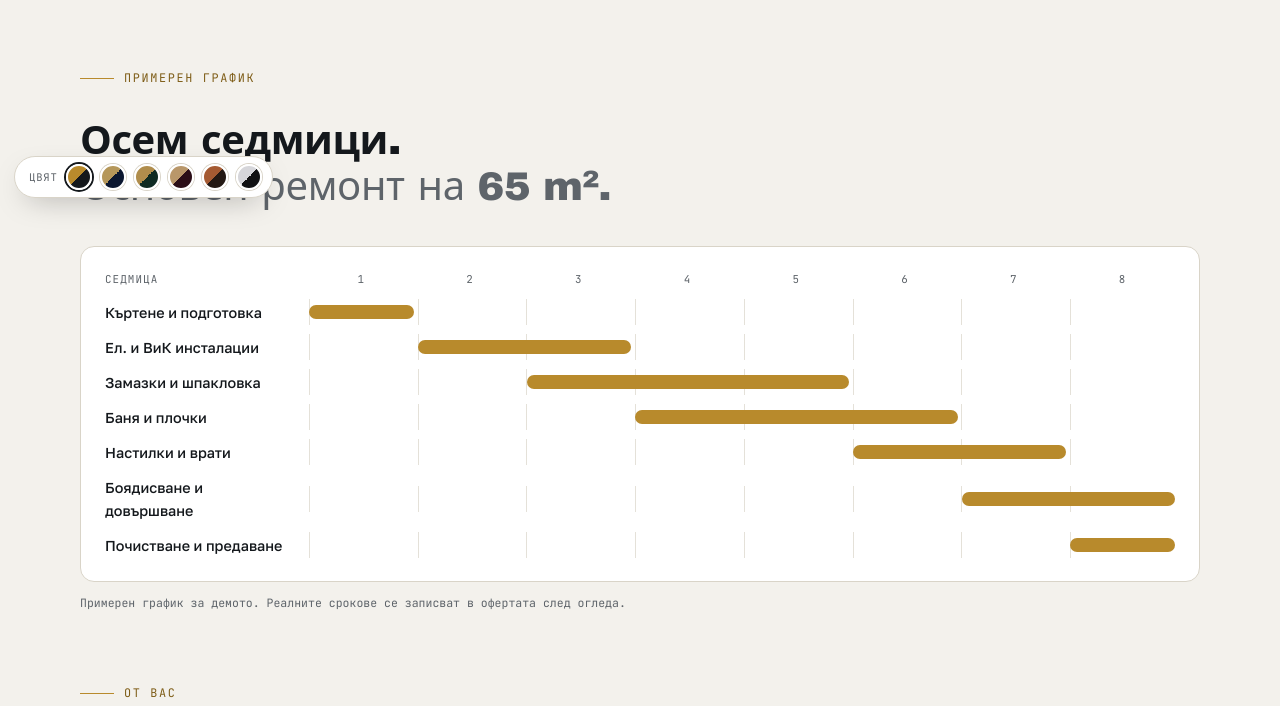
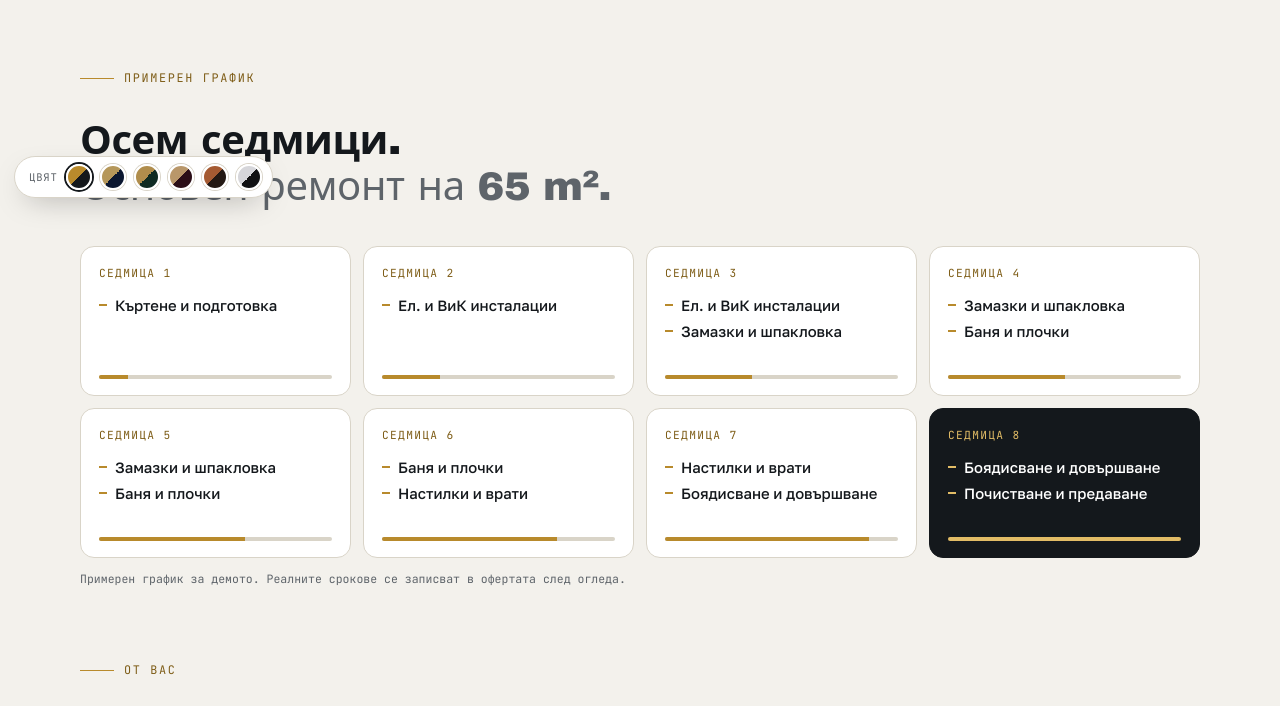
Before and after one commit to knenchevv-prog/hicomfort-demo, a plain HTML site: page site/kak-rabotim.html in a window 1280 px wide. Shown: the part 588-1294 px from the top of the page. Drawn offline with Linux system fonts and the light colour scheme; a web font is replaced by a local one.

Commit message:
Swap the Services and FAQ animations; show the schedule as week cards
Co-Authored-By: Claude Fable 5.2 <noreply@anthropic.com>
Claude-Session: https://claude.ai/code/session_01PR6kB6sXJjud9bWuA1Eit4

```diff
--- a/site/assets/site.css
+++ b/site/assets/site.css
@@ -374,3 +374,19 @@ footer a{color:#E6E8EA}
 @media (max-width:560px){.grid4{grid-template-columns:1fr}.gantt{padding:18px 14px}.gantt .row{grid-template-columns:104px 1fr;gap:10px;font-size:.82rem}}
 .nf{min-height:60vh;display:grid;place-items:center;text-align:center;padding:72px 20px}
 .nf .more{justify-content:center}
+
+/* week-by-week calendar */
+.cal{display:grid;grid-template-columns:repeat(4,1fr);gap:12px}
+.wkc{background:var(--sheet);border:1px solid var(--line);border-radius:var(--r);padding:18px 18px 16px;display:grid;grid-template-rows:auto 1fr auto;gap:12px;min-height:150px}
+.wkc .no{font-family:var(--mono);font-size:.7rem;letter-spacing:.12em;text-transform:uppercase;color:var(--brass-deep)}
+.wkc ul{margin:0;padding:0;list-style:none;display:grid;gap:6px;align-content:start;font-size:.93rem;font-weight:500;line-height:1.35}
+.wkc li{padding-left:16px;position:relative}
+.wkc li::before{content:"";position:absolute;left:0;top:.62em;width:8px;height:2px;background:var(--brass)}
+.wkc .pbar{height:4px;border-radius:2px;background:var(--line);overflow:hidden}
+.wkc .pbar i{display:block;height:100%;background:var(--brass)}
+.wkc.last{background:var(--ink);border-color:var(--ink);color:#fff}
+.wkc.last .no{color:var(--glow)}
+.wkc.last li::before,.wkc.last .pbar i{background:var(--glow)}
+.wkc.last .pbar{background:rgba(255,255,255,.18)}
+@media (max-width:900px){.cal{grid-template-columns:1fr 1fr}}
+@media (max-width:560px){.wkc{padding:14px;min-height:0}.wkc ul{font-size:.86rem}}
--- a/site/assets/site.js
+++ b/site/assets/site.js
@@ -160,7 +160,7 @@
   // scroll reveal
   if('IntersectionObserver' in window&&!rm){
     var io=new IntersectionObserver(function(en){en.forEach(function(e){if(e.isIntersecting){e.target.classList.add('in');io.unobserve(e.target)}})},{rootMargin:'0px 0px -8% 0px'});
-    $$('.pg .head,.sub .head,.card,.g,.step,.calc,.rev,.ba,.gantt,.tbl,details,form').forEach(function(el,i){el.classList.add('rv');el.style.transitionDelay=(i%4*70)+'ms';io.observe(el)});
+    $$('.pg .head,.sub .head,.card,.g,.step,.calc,.rev,.ba,.wkc,.tbl,details,form').forEach(function(el,i){el.classList.add('rv');el.style.transitionDelay=(i%4*70)+'ms';io.observe(el)});
   }
 
   // gallery
--- a/site/kak-rabotim.html
+++ b/site/kak-rabotim.html
@@ -69,15 +69,15 @@
       <p class="eyebrow">Примерен график</p>
       <h2>Осем седмици.<span class="thin">Основен ремонт на 65 m².</span></h2>
     </div>
-      <div class="gantt">
-        <div class="row wk"><span>Седмица</span><div class="track"><span>1</span><span>2</span><span>3</span><span>4</span><span>5</span><span>6</span><span>7</span><span>8</span></div></div>
-        <div class="row"><span>Къртене и подготовка</span><div class="track" style="--n:0"><i style="grid-column:1/2"></i></div></div>
-        <div class="row"><span>Ел. и ВиК инсталации</span><div class="track" style="--n:1"><i style="grid-column:2/4"></i></div></div>
-        <div class="row"><span>Замазки и шпакловка</span><div class="track" style="--n:2"><i style="grid-column:3/6"></i></div></div>
-        <div class="row"><span>Баня и плочки</span><div class="track" style="--n:3"><i style="grid-column:4/7"></i></div></div>
-        <div class="row"><span>Настилки и врати</span><div class="track" style="--n:4"><i style="grid-column:6/8"></i></div></div>
-        <div class="row"><span>Боядисване и довършване</span><div class="track" style="--n:5"><i style="grid-column:7/9"></i></div></div>
-        <div class="row"><span>Почистване и предаване</span><div class="track" style="--n:6"><i style="grid-column:8/9"></i></div></div>
+      <div class="cal">
+        <div class="wkc"><span class="no">Седмица 1</span><ul><li>Къртене и подготовка</li></ul><div class="pbar" aria-hidden="true"><i style="width:12.5%"></i></div></div>
+        <div class="wkc"><span class="no">Седмица 2</span><ul><li>Ел. и ВиК инсталации</li></ul><div class="pbar" aria-hidden="true"><i style="width:25.0%"></i></div></div>
+        <div class="wkc"><span class="no">Седмица 3</span><ul><li>Ел. и ВиК инсталации</li><li>Замазки и шпакловка</li></ul><div class="pbar" aria-hidden="true"><i style="width:37.5%"></i></div></div>
+        <div class="wkc"><span class="no">Седмица 4</span><ul><li>Замазки и шпакловка</li><li>Баня и плочки</li></ul><div class="pbar" aria-hidden="true"><i style="width:50.0%"></i></div></div>
+        <div class="wkc"><span class="no">Седмица 5</span><ul><li>Замазки и шпакловка</li><li>Баня и плочки</li></ul><div class="pbar" aria-hidden="true"><i style="width:62.5%"></i></div></div>
+        <div class="wkc"><span class="no">Седмица 6</span><ul><li>Баня и плочки</li><li>Настилки и врати</li></ul><div class="pbar" aria-hidden="true"><i style="width:75.0%"></i></div></div>
+        <div class="wkc"><span class="no">Седмица 7</span><ul><li>Настилки и врати</li><li>Боядисване и довършване</li></ul><div class="pbar" aria-hidden="true"><i style="width:87.5%"></i></div></div>
+        <div class="wkc last"><span class="no">Седмица 8</span><ul><li>Боядисване и довършване</li><li>Почистване и предаване</li></ul><div class="pbar" aria-hidden="true"><i style="width:100.0%"></i></div></div>
       </div>
       <p class="note">Примерен график за демото. Реалните срокове се записват в офертата след огледа.</p>
     </div>
--- a/src/site.css
+++ b/src/site.css
@@ -374,3 +374,19 @@ footer a{color:#E6E8EA}
 @media (max-width:560px){.grid4{grid-template-columns:1fr}.gantt{padding:18px 14px}.gantt .row{grid-template-columns:104px 1fr;gap:10px;font-size:.82rem}}
 .nf{min-height:60vh;display:grid;place-items:center;text-align:center;padding:72px 20px}
 .nf .more{justify-content:center}
+
+/* week-by-week calendar */
+.cal{display:grid;grid-template-columns:repeat(4,1fr);gap:12px}
+.wkc{background:var(--sheet);border:1px solid var(--line);border-radius:var(--r);padding:18px 18px 16px;display:grid;grid-template-rows:auto 1fr auto;gap:12px;min-height:150px}
+.wkc .no{font-family:var(--mono);font-size:.7rem;letter-spacing:.12em;text-transform:uppercase;color:var(--brass-deep)}
+.wkc ul{margin:0;padding:0;list-style:none;display:grid;gap:6px;align-content:start;font-size:.93rem;font-weight:500;line-height:1.35}
+.wkc li{padding-left:16px;position:relative}
+.wkc li::before{content:"";position:absolute;left:0;top:.62em;width:8px;height:2px;background:var(--brass)}
+.wkc .pbar{height:4px;border-radius:2px;background:var(--line);overflow:hidden}
+.wkc .pbar i{display:block;height:100%;background:var(--brass)}
+.wkc.last{background:var(--ink);border-color:var(--ink);color:#fff}
+.wkc.last .no{color:var(--glow)}
+.wkc.last li::before,.wkc.last .pbar i{background:var(--glow)}
+.wkc.last .pbar{background:rgba(255,255,255,.18)}
+@media (max-width:900px){.cal{grid-template-columns:1fr 1fr}}
+@media (max-width:560px){.wkc{padding:14px;min-height:0}.wkc ul{font-size:.86rem}}
--- a/src/site.js
+++ b/src/site.js
@@ -160,7 +160,7 @@
   // scroll reveal
   if('IntersectionObserver' in window&&!rm){
     var io=new IntersectionObserver(function(en){en.forEach(function(e){if(e.isIntersecting){e.target.classList.add('in');io.unobserve(e.target)}})},{rootMargin:'0px 0px -8% 0px'});
-    $$('.pg .head,.sub .head,.card,.g,.step,.calc,.rev,.ba,.gantt,.tbl,details,form').forEach(function(el,i){el.classList.add('rv');el.style.transitionDelay=(i%4*70)+'ms';io.observe(el)});
+    $$('.pg .head,.sub .head,.card,.g,.step,.calc,.rev,.ba,.wkc,.tbl,details,form').forEach(function(el,i){el.classList.add('rv');el.style.transitionDelay=(i%4*70)+'ms';io.observe(el)});
   }
 
   // gallery
```
Also changed, not shown: site/en/faq.html (+1 -1 lines), site/en/how-we-work.html (+9 -9 lines), site/en/services.html (+1 -1 lines), site/uslugi.html (+1 -1 lines), site/vaprosi.html (+1 -1 lines), 1 other file.
